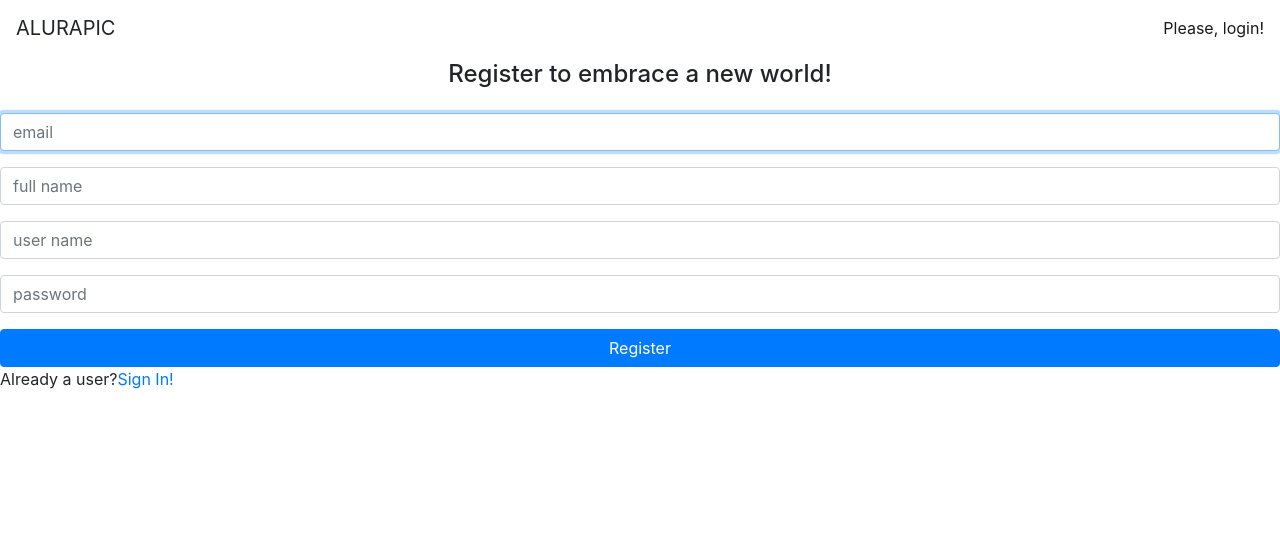
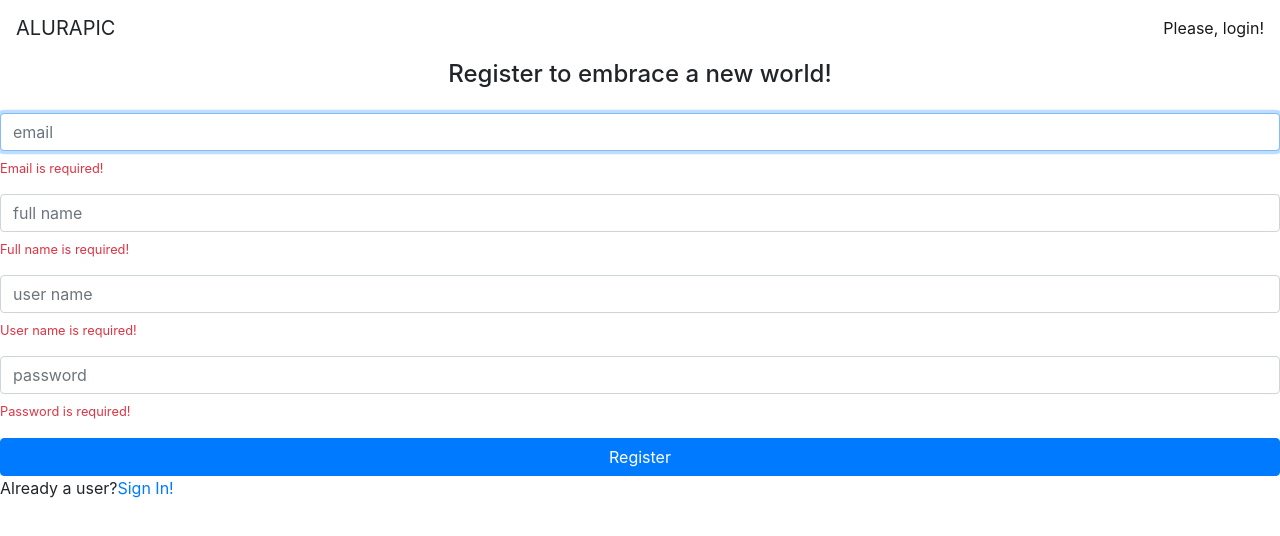
Before and after one commit to felipepg22/CursoAngular, an Angular app: page /signup in a window 1280 px wide. Shown: the top 536 px of the page. Built offline with nearby package versions, Linux system fonts and the light colour scheme.

Commit message:
Adicionada validações para o registro de usuários

```diff
--- a/src/app/home/signup/signup.component.html
+++ b/src/app/home/signup/signup.component.html
@@ -1,20 +1,68 @@
 <h4 class="text-center"> Register to embrace a new world!</h4>
 
-<form class="form mt-4">
+<form [formGroup] = 'signUpForm' class="form mt-4">
     <div class="form-group">
-        <input  placeholder="email" class="form-control" autofocus >
+        <input formControlName = 'email'  placeholder="email" class="form-control" autofocus >
+        <ap-vmessage
+            *ngIf="signUpForm.get('email').errors?.required"
+            text='Email is required!'>
+        </ap-vmessage>
+        <ap-vmessage
+            *ngIf="signUpForm.get('email').errors?.email"
+            text='Invalid email!'>
+        </ap-vmessage>
     </div>
 
     <div class="form-group">
-        <input placeholder="full name" class="form-control">
+        <input formControlName = 'fullName' placeholder="full name" class="form-control">
+        <ap-vmessage
+            *ngIf="signUpForm.get('fullName').errors?.required"
+            text='Full name is required!'>
+        </ap-vmessage>
+        <ap-vmessage
+            *ngIf="signUpForm.get('fullName').errors?.minlength"
+            text='Minium length is 2'>
+        </ap-vmessage>
+        <ap-vmessage
+            *ngIf="signUpForm.get('fullName').errors?.maxlength"
+            text='Maximum length is 40'>
+        </ap-vmessage>
     </div>
 
     <div class="form-group">
-        <input placeholder="user name" class="form-control">
+        <input formControlName = 'userName' placeholder="user name" class="form-control">
+        <ap-vmessage
+            *ngIf="signUpForm.get('userName').errors?.required"
+            text='User name is required!'>
+        </ap-vmessage>
+        <ap-vmessage
+            *ngIf="signUpForm.get('userName').errors?.pattern"
+            text='Must be lower case and not start with numbers'>
+        </ap-vmessage>
+        <ap-vmessage
+            *ngIf="signUpForm.get('userName').errors?.minlength"
+            text='Minimum length is 2'>
+        </ap-vmessage>
+        <ap-vmessage
+            *ngIf="signUpForm.get('userName').errors?.maxlength"
+            text='Maximum length is 30'>
+        </ap-vmessage>
     </div>
 
     <div class="form-group">
-        <input type="password" placeholder="password" class="form-control">
+        <input formControlName = 'password' type="password" placeholder="password" class="form-control">
+        <ap-vmessage
+            *ngIf="signUpForm.get('password').errors?.required"
+            text='Password is required!'>
+        </ap-vmessage>
+        <ap-vmessage
+            *ngIf="signUpForm.get('password').errors?.minlength"
+            text='Minimum length is 8'>
+        </ap-vmessage>
+        <ap-vmessage
+            *ngIf="signUpForm.get('password').errors?.maxlength"
+            text='Maximum length is 14'>
+        </ap-vmessage>
     </div>
 
     <button class="btn btn-primary btn-block">Register</button>
--- a/src/app/home/signup/signup.component.ts
+++ b/src/app/home/signup/signup.component.ts
@@ -1,7 +1,52 @@
-import { Component } from '@angular/core';
+import { Component, OnInit } from '@angular/core';
+import { FormBuilder, Validators, FormGroup } from '@angular/forms';
 
 @Component({
     templateUrl: './signup.component.html'
 
 })
-export class SignUpComponent {}
+export class SignUpComponent implements OnInit {
+
+    signUpForm:FormGroup;
+
+    constructor(private formBuilder:FormBuilder){}
+
+    ngOnInit(): void {
+
+        this.signUpForm = this.formBuilder.group({
+
+        email:['',
+            [
+                Validators.required,
+                Validators.email
+            ]
+        ],
+
+        fullName:['',
+            [
+                Validators.required,
+                Validators.minLength(2),
+                Validators.maxLength(40)
+            ]
+        ],
+        userName:['',
+            [
+                Validators.required,
+                Validators.pattern(/^[a-z0-9_\-]+$/),
+                Validators.minLength(2),
+                Validators.maxLength(30)
+            ]
+        ],
+        password:['',
+            [
+                Validators.required,
+                Validators.minLength(8),
+                Validators.maxLength(14)
+            ]
+        ],
+
+
+
+        })
+    }
+}
```
